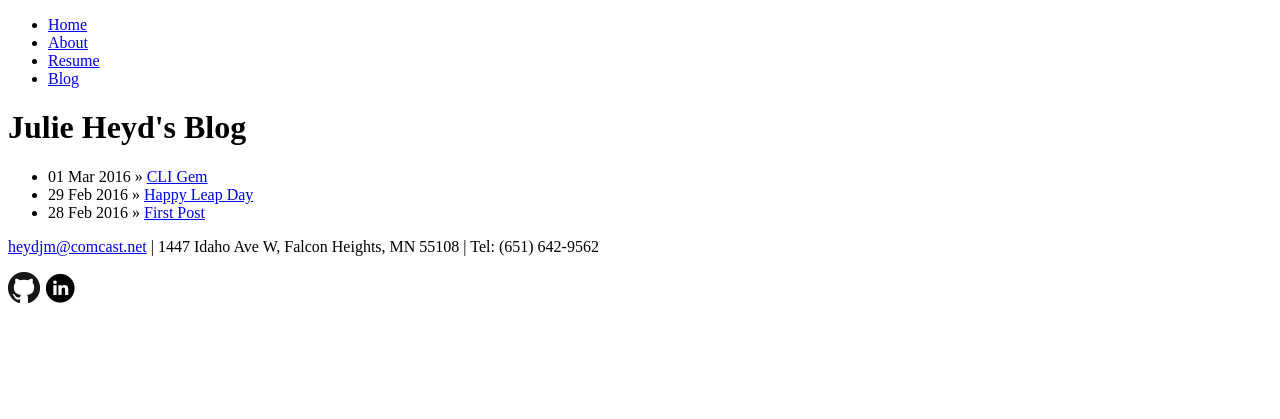
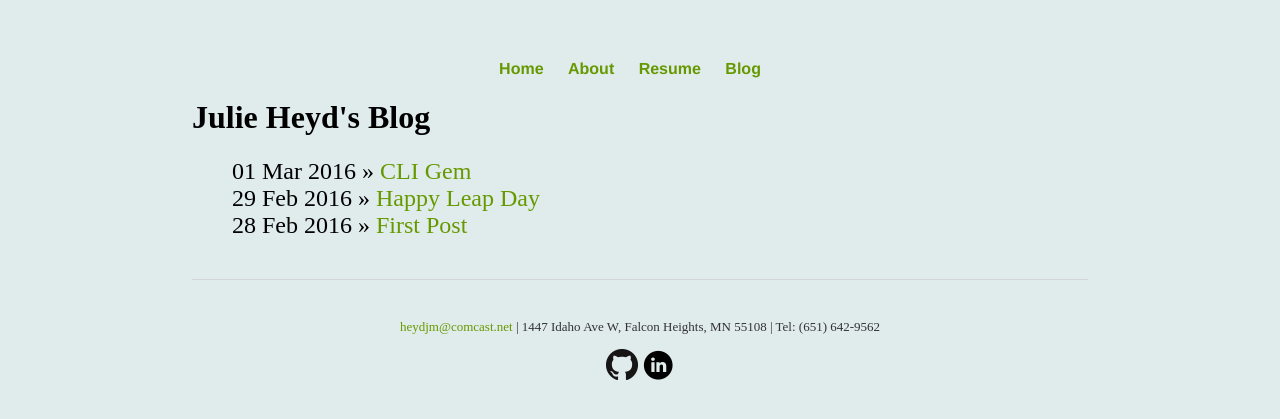
Before and after one commit to jmheyd/jmheyd.github.io, a Jekyll site: the page built from blog/index.html, in a window 1280 px wide. Shown: the top 419 px of the page. Built offline with Jekyll 4.4.1, drawn with Linux system fonts in a browser that asks for light colours; some web fonts are replaced.

Commit message:
Update default.html

```diff
--- a/_layouts/default.html
+++ b/_layouts/default.html
@@ -9,9 +9,9 @@
 			<link href='https://fonts.googleapis.com/css?family=Amatic+SC' rel='stylesheet' type='text/css'>
 			<link href='https://fonts.googleapis.com/css?family=Raleway' rel='stylesheet' type='text/css'>
 
-			<link rel="stylesheet" type="text/css" href="css/main.css">
-			<link rel="stylesheet" type="text/css" href="css/stylesheet.css">
-			<link rel="stylesheet" type="text/css" href="css/responsive.css">
+			<link rel="stylesheet" type="text/css" href="/css/main.css">
+			<link rel="stylesheet" type="text/css" href="/css/stylesheet.css">
+			<link rel="stylesheet" type="text/css" href="/css/responsive.css">
 		</head>
 		<body>
 
```
